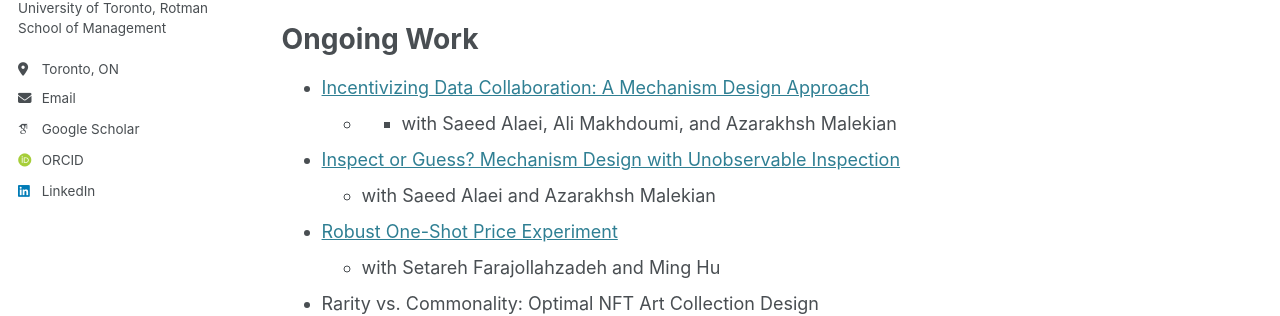
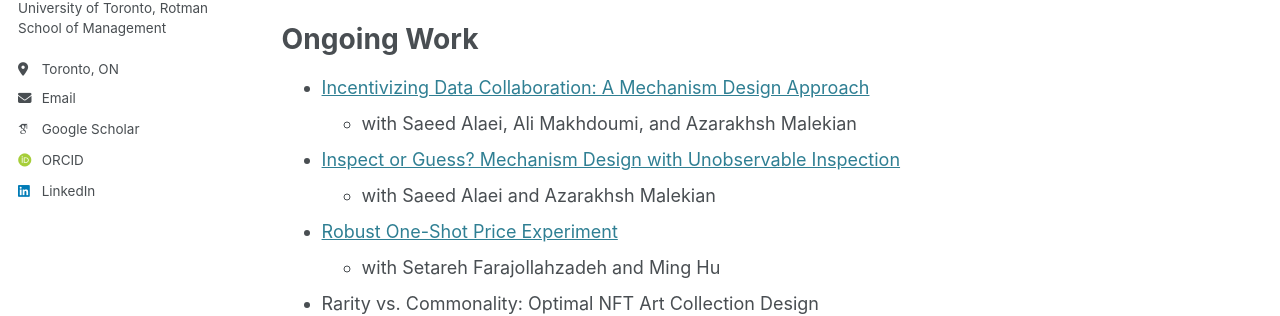
Before and after one commit to alidaeinaby/alidaeinaby.github.io, a Jekyll site: the page built from _pages/about.md, in a window 1280 px wide. Shown: the part 365-681 px from the top of the page. Built offline with Jekyll 4.4.1, drawn with Linux system fonts in a browser that asks for light colours; some web fonts are replaced.

```diff
--- a/_pages/about.md
+++ b/_pages/about.md
@@ -12,7 +12,7 @@ I am a third-year PhD student in [Operations Management and Statistics](https://
 Ongoing Work
 ======
 - [Incentivizing Data Collaboration: A Mechanism Design Approach](https://papers.ssrn.com/sol3/papers.cfm?abstract_id=5297868)
-  -  - with Saeed Alaei, Ali Makhdoumi, and Azarakhsh Malekian
+  - with Saeed Alaei, Ali Makhdoumi, and Azarakhsh Malekian
 
 - [Inspect or Guess? Mechanism Design with Unobservable Inspection](https://papers.ssrn.com/sol3/papers.cfm?abstract_id=5146874)
   - with Saeed Alaei and Azarakhsh Malekian
```
